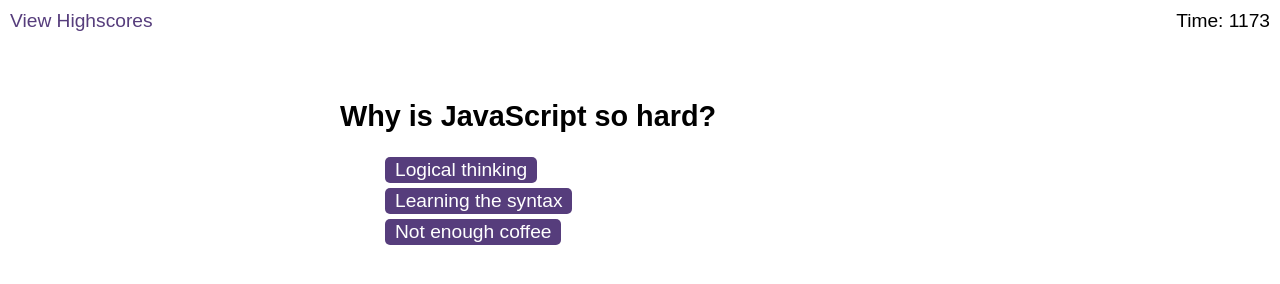
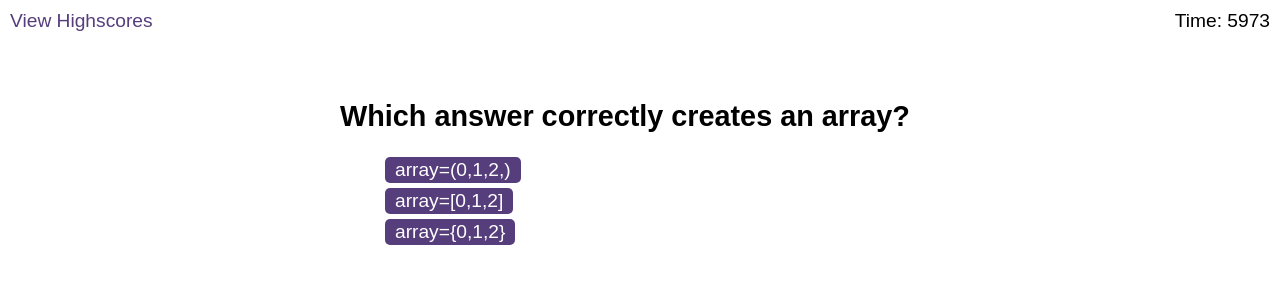
Before and after one commit to callumquirky/javascript-quiz, a plain HTML site: page index.html in a window 1280 px wide. Both pictures are taken after a click on the button "Start Quiz". Drawn offline with Linux system fonts and the light colour scheme.

Commit message:
added proper questions, and confirmation message whether the answer is correct or incorrect

```diff
--- a/assets/js/logic.js
+++ b/assets/js/logic.js
@@ -8,7 +8,7 @@
 let questionScreen = document.getElementById("questions");
 let endScreen = document.getElementById("end-screen");
 let displayFinalScore = document.getElementById("final-score");
-let time = 1200;
+let time = 6000;
 let finalScore = 0;
 let gameIsOver = false;
 let submitButton = document.getElementById("submit");
@@ -16,7 +16,7 @@
 let savedHighScores = JSON.parse(localStorage.getItem('savedHighScores')) ?? [];
 
 function playerTimer(){
-    time = 1200;
+    time = 6000;
     let timer = setInterval(function(){
         document.getElementById("time").innerHTML=time;
         time--;
@@ -43,12 +43,23 @@
         questionChoices.appendChild(choiceButton);
         choiceButton.addEventListener("click", function() {
             userAnswer = choiceButton.textContent;
+            document.getElementsByClassName("correct").innerHTML ="";
+            document.getElementsByClassName("incorrect").innerHTML ="";
             if (userAnswer === correctAnswer){
                 questionCount++;
                 userScore++;
+                let correct = document.createElement("h3");
+                correct.setAttribute("class", "correct")
+                correct.innerHTML="CORRECT"
+                questionScreen.appendChild(correct)
+
             }
             if (userAnswer !== correctAnswer){
                 time -= 100;
+                let incorrect = document.createElement("h3");
+                incorrect.setAttribute("class", "incorrect")
+                incorrect.innerHTML="INCORRECT: -100!"
+                questionScreen.appendChild(incorrect)
             }
             if (time < 0) {
                 gameOver();
--- a/assets/js/questions.js
+++ b/assets/js/questions.js
@@ -1,17 +1,27 @@
 questions = [
 	{
-	question: "Why is JavaScript so hard?",
-	choices: ["Logical thinking", "Learning the syntax", "Not enough coffee"],
-	answer: "Not enough coffee",
+	question: "Which answer correctly creates an array?",
+	choices: ["array=(0,1,2,)", "array=[0,1,2]", "array={0,1,2}"],
+	answer: "array=[0,1,2]",
 	},
 	{
-	question: "question 2",
-	choices: ["Logical thinking", "Learning the syntax", "Not enough coffee"],
-	answer: "Not enough coffee",
+	question: "Which of the following is not a means of declaring a variable?",
+	choices: ["dec = 'variable'", "let = 'variable'", "const = 'variable'"],
+	answer: "dec = 'variable'",
 	},
 	{
-	question: "Why is JavaScript so hard?",
-	choices: ["Logical thinking", "Learning the syntax", "Not enough coffee"],
-	answer: "Not enough coffee",
+	question: "How to create a variable with all of the <p> elements on the page?",
+	choices: ["document.querySelectorAll('p')", "document.getElementId('p')", "document.querySelector('p')"],
+	answer: "document.querySelectorAll('p')",
+	},
+	{
+	question: "How to call the value 'cheese' from the following object using dot notation? pizza = { tasty:yes, ingredients=['tomatoes', 'cheese', 'dough']",
+	choices: ["console.log(pizza.ingredients[2]", "console.log(pizza.ingredients[1]", "pizza.ingredients.cheese"],
+	answer: "console.log(pizza.ingredients[1]",
+	},
+	{
+	question: "How to create a for loop?",
+	choices: ["for(let i=0; i<array.length; i++)", "for(i=0; i<array.length; i++)", "for(let i=0; i>array.length; i++)"],
+	answer: "for(let i=0; i<array.length; i++)",
 	},
 ]
--- a/index.html
+++ b/index.html
@@ -18,9 +18,8 @@
       <div id="start-screen" class="start">
         <h1>Coding Quiz Challenge</h1>
         <p>
-          Try to answer the following code-related questions within the two minutes time
-          limit. Keep in mind that incorrect answers will penalize your
-          score/time by ten seconds! Your final score is your total time remaining mulitiplied by the amount of correct answers!
+          Try to answer the following code-related questions within the one minute time
+          limit. Keep in mind that incorrect answers will penalize your score/time by ten seconds(100 points)! Your final score is your total time remaining mulitiplied by the amount of correct answers!
         </p>
         <button id="start">Start Quiz</button>
       </div>
```
